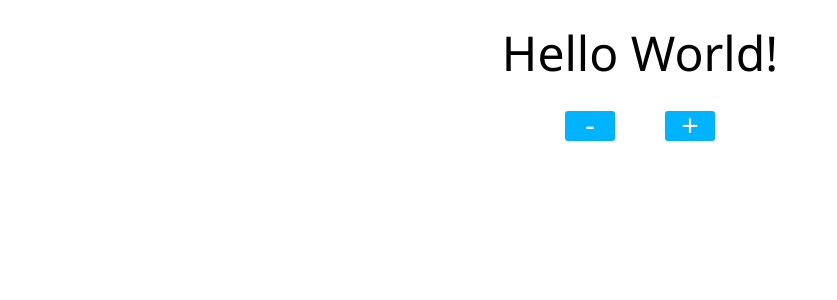
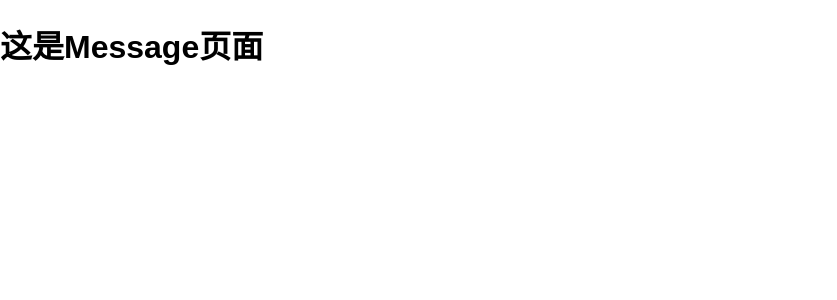
Before and after one commit to fengyun2/typescript-react-template, a React (Create React App) app: page /message in a window 1280 px wide. Shown: the top 300 px of the page, without its empty margins (0-837 px from the left). Built offline with nearby package versions, Linux system fonts and the light colour scheme.

Commit message:
改造项目，引入react-router

```diff
--- a/package.json
+++ b/package.json
@@ -11,7 +11,9 @@
     "react-scripts-ts": "2.8.0",
     "redux": "^3.7.2",
     "redux-observable": "^0.17.0",
-    "redux-thunk": "^2.2.0"
+    "redux-thunk": "^2.2.0",
+    "rxjs": "^5.5.6",
+    "rxjs-es": "^5.0.0-beta.12"
   },
   "scripts": {
     "start": "react-scripts-ts start",
--- a/src/App.tsx
+++ b/src/App.tsx
@@ -1,20 +1,26 @@
 import * as React from 'react';
-import './App.css';
 
-const logo = require('./logo.svg');
+import { Route, Switch, Redirect } from 'react-router-dom';
 
-class App extends React.Component {
-  render() {
+import allRoutes from './routes/all';
+
+class App extends React.Component<object, object> {
+  constructor(props: object) {
+    super(props);
+  }
+  render () {
     return (
-      <div className="App">
-        <div className="App-header">
-          <img src={logo} className="App-logo" alt="logo" />
-          <h2>Welcome to React</h2>
-        </div>
-        <p className="App-intro">
-          To get started, edit <code>src/App.tsx</code> and save to reload.
-        </p>
+      <div className="content">
+            <Switch>
+              {
+                allRoutes.map((item: object, i: number) =>
+                  <Route key={i} {...item} />
+                )
+              }
+              <Redirect from="*" to="/" />
+            </Switch>
       </div>
+
     );
   }
 }
--- /dev/null
+++ b/src/containers/Home/index.tsx
@@ -0,0 +1,11 @@
+import * as React from 'react';
+
+function Home() {
+  return (
+    <div className="layout">
+      <h1>这是Home页面</h1>
+    </div>
+  );
+}
+
+export default Home;
--- /dev/null
+++ b/src/containers/Message/index.tsx
@@ -0,0 +1,11 @@
+import * as React from 'react';
+
+function Message() {
+  return (
+    <div className="layout">
+      <h1>这是Message页面</h1>
+    </div>
+  );
+}
+
+export default Message;
--- /dev/null
+++ b/src/containers/Recruit/index.tsx
@@ -0,0 +1,11 @@
+import * as React from 'react';
+
+function Recruit() {
+  return (
+    <div className="layout">
+      <h1>这是Recruit页面</h1>
+    </div>
+  );
+}
+
+export default Recruit;
--- /dev/null
+++ b/src/containers/Zone/index.tsx
@@ -0,0 +1,11 @@
+import * as React from 'react';
+
+function Zone() {
+  return (
+    <div className="layout">
+      <h1>这是Zone页面</h1>
+    </div>
+  );
+}
+
+export default Zone;
--- a/src/index.tsx
+++ b/src/index.tsx
@@ -1,22 +1,24 @@
 import * as React from 'react';
 import * as ReactDOM from 'react-dom';
 // import App from './App';
-import Hello from './containers/Hello';
+// import Hello from './containers/Hello';
+import { BrowserRouter as Router } from 'react-router-dom';
 import { Provider } from 'react-redux';
 import { createStore } from 'redux';
 import { enthusiasm } from './reducers/index';
 import { StoreState } from './types/index';
 import registerServiceWorker from './registerServiceWorker';
 import './index.css';
+import Main from './main';
 
 const store = createStore<StoreState>(enthusiasm, {
   enthusiasmLevel: 1,
   languageName: 'World'
 });
-
+console.log('total-state: ', store.getState());
 ReactDOM.render(
   <Provider store={store}>
-    <Hello />
+    <Router><Main/></Router>
   </Provider>,
   document.getElementById('root') as HTMLElement
 );
--- /dev/null
+++ b/src/main.tsx
@@ -0,0 +1,17 @@
+import * as React from 'react';
+
+import { Route } from 'react-router-dom';
+
+import App from './App';
+
+class Main extends React.Component<object, object> {
+  render() {
+    return (
+      <div className="layout">
+        <Route path="/" component={App as any} />
+      </div>
+    );
+  }
+}
+
+export default Main;
--- /dev/null
+++ b/src/routes/all.tsx
@@ -0,0 +1,11 @@
+import routes from './index';
+
+const allRoutes = routes.reduce((acc: Array<object>, cur: any) => {
+  if (cur.route) {
+    return acc.concat(cur.route);
+  } else {
+    return acc.concat(cur);
+  }
+}, []);
+
+export default allRoutes;
--- /dev/null
+++ b/src/routes/index.tsx
@@ -0,0 +1,41 @@
+// import * as React from 'react';
+
+import Home from '../containers/Home/index';
+import Recruit from '../containers/Recruit/index';
+import Message from '../containers/Message/index';
+import Zone from '../containers/Zone/index';
+
+import Hello from '../containers/Hello';
+
+// 路由命名唯一
+const routes = [
+  {
+    name: '首页',
+    path: '/',
+    exact: true,
+    component: Home,
+    icon: 'home'
+  },
+  {
+    name: '招聘',
+    path: '/recruit',
+    component: Recruit
+  },
+  {
+    name: '消息',
+    path: '/message',
+    component: Message
+  },
+  {
+    name: '我的',
+    path: '/zone',
+    component: Zone,
+  },
+  {
+    name: '测试',
+    path: '/dev',
+    component: Hello
+  }
+];
+
+export default routes;
--- a/tslint.json
+++ b/tslint.json
@@ -1,7 +1,7 @@
 {
   "extends": ["tslint-react"],
   "rules": {
-    "align": [true, "parameters", "arguments", "statements"],
+    "align": [false, "parameters", "arguments", "statements"],
     "ban": false,
     "class-name": true,
     "comment-format": [true, "check-space"],
@@ -21,7 +21,7 @@
       "static-before-instance",
       "variables-before-functions"
     ],
-    "no-any": true,
+    "no-any": false,
     "no-arg": true,
     "no-bitwise": true,
     "no-console": [
```
Also changed, not shown: src/App.css (deleted, +0 -24 lines), 2 other files (tests, documents, lock files or other folders).
